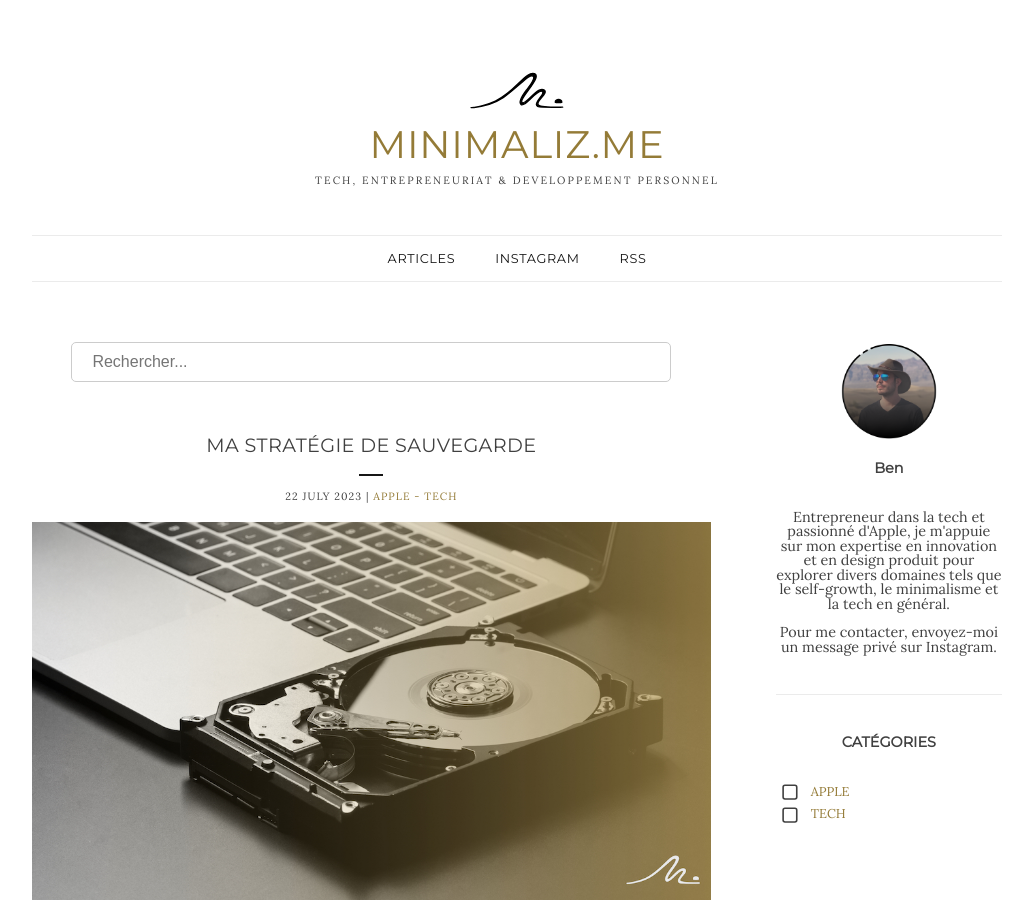
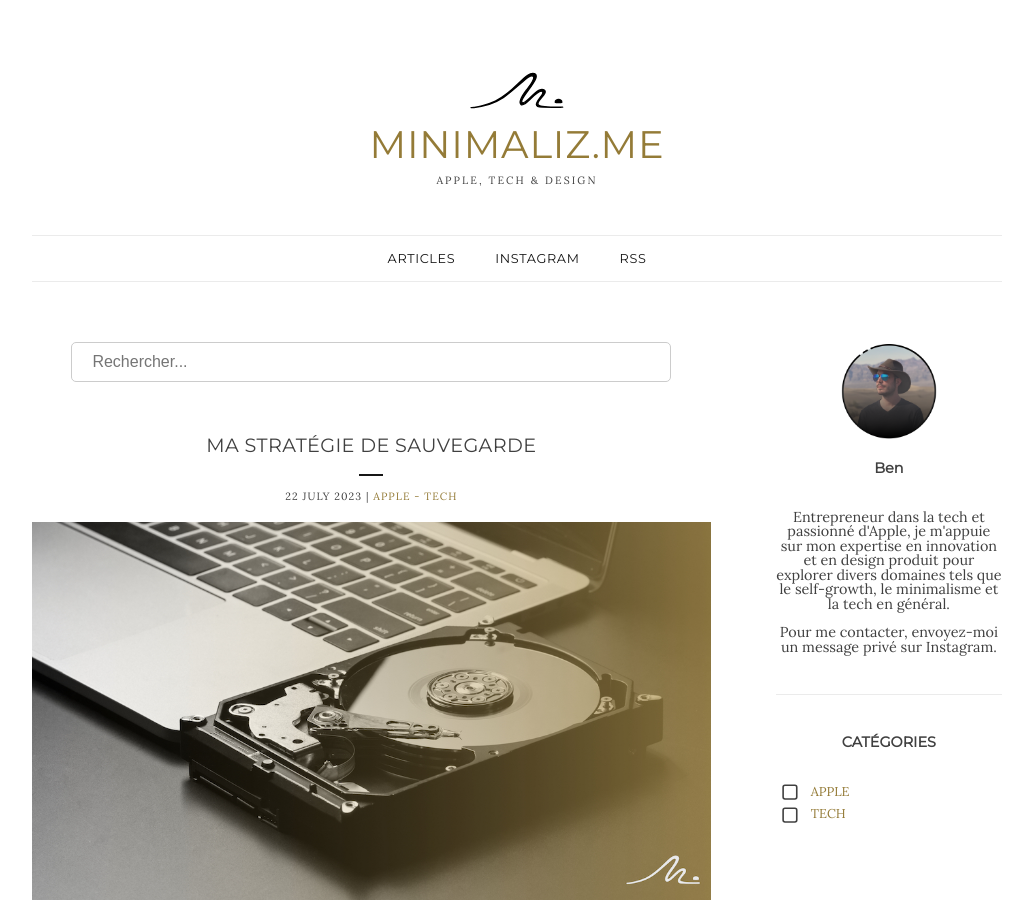
Before and after one commit to minimalizme/minimaliz.me, a Jekyll site: the page built from index.html, in a window 1280 px wide and 900 px high. Shown: the whole window, without its empty margins (123-1155 px from the left). Built offline with Jekyll 4.4.1, drawn with Linux system fonts in a browser that asks for light colours; nearby versions of some CDN libraries.

Commit message:
Change logo title

```diff
--- a/_includes/header.html
+++ b/_includes/header.html
@@ -3,7 +3,7 @@
         <img src="{{ "assets/logo.svg" | relative_url }}" alt="Logo" width="100">
     </div>
     <h1 class="main-title">Minimaliz.me</h1>
-    <h2 class="subtitle">Tech, entrepreneuriat & developpement personnel</h2>
+    <h2 class="subtitle">Apple, Tech & Design</h2>
     <nav>
         <a href="https://minimalizme.github.io/minimaliz.me">Articles</a>
         <a href="https://www.instagram.com/minimaliz.me">Instagram</a>
```
